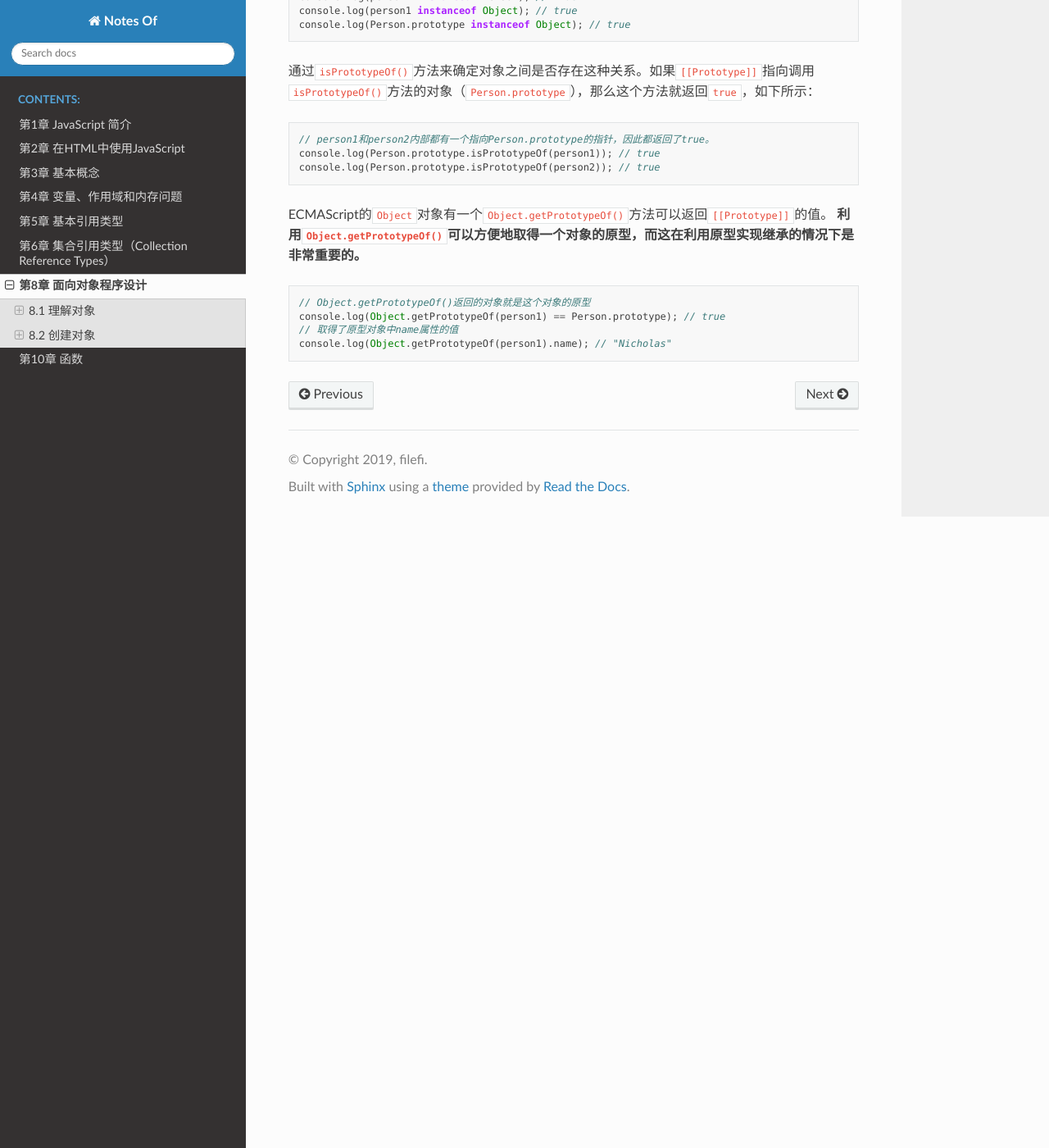
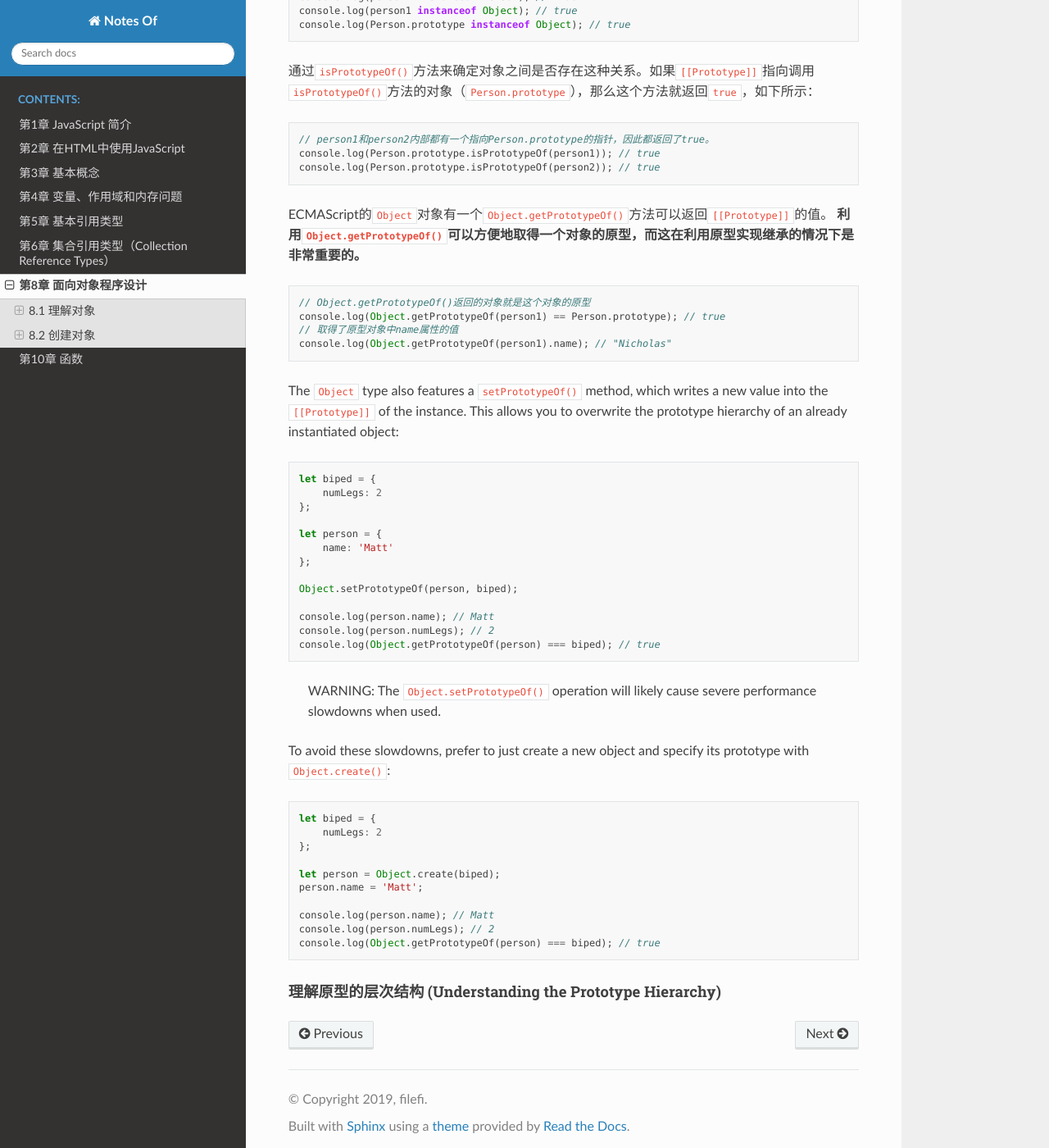
Before and after one commit to filefi/NotesOfProfessional-JavaScript-for-Web-Developers, a Sphinx documentation site: the page built from source/Chapter8-Objects_Classes_and_Object-Oriented_Programming.md, in a window 1280 px wide and 1400 px high, scrolled down 13322 px. Shown: the whole window at 82% size. Built offline with Sphinx 7.4.7 and the Read the Docs theme 2.0.0, drawn with Linux system fonts in a browser that asks for light colours.

````diff
--- a/source/Chapter8-Objects_Classes_and_Object-Oriented_Programming.md
+++ b/source/Chapter8-Objects_Classes_and_Object-Oriented_Programming.md
@@ -630,3 +630,40 @@ console.log(Object.getPrototypeOf(person1) == Person.prototype); // true
 // 取得了原型对象中name属性的值
 console.log(Object.getPrototypeOf(person1).name); // "Nicholas"
 ```
+
+The `Object` type also features a `setPrototypeOf()` method, which writes a new value into the `[[Prototype]]` of the instance. This allows you to overwrite the prototype hierarchy of an already instantiated object:
+
+```js
+let biped = {
+    numLegs: 2
+};
+
+let person = {
+    name: 'Matt'
+};
+
+Object.setPrototypeOf(person, biped);
+
+console.log(person.name); // Matt
+console.log(person.numLegs); // 2
+console.log(Object.getPrototypeOf(person) === biped); // true
+```
+
+> WARNING: The `Object.setPrototypeOf()` operation will likely cause severe performance slowdowns when used.
+
+To avoid these slowdowns, prefer to just create a new object and specify its prototype with `Object.create()`:
+
+```js
+let biped = {
+    numLegs: 2
+};
+
+let person = Object.create(biped);
+person.name = 'Matt';
+
+console.log(person.name); // Matt
+console.log(person.numLegs); // 2
+console.log(Object.getPrototypeOf(person) === biped); // true
+```
+
+#### 理解原型的层次结构 (Understanding the Prototype Hierarchy)
````
